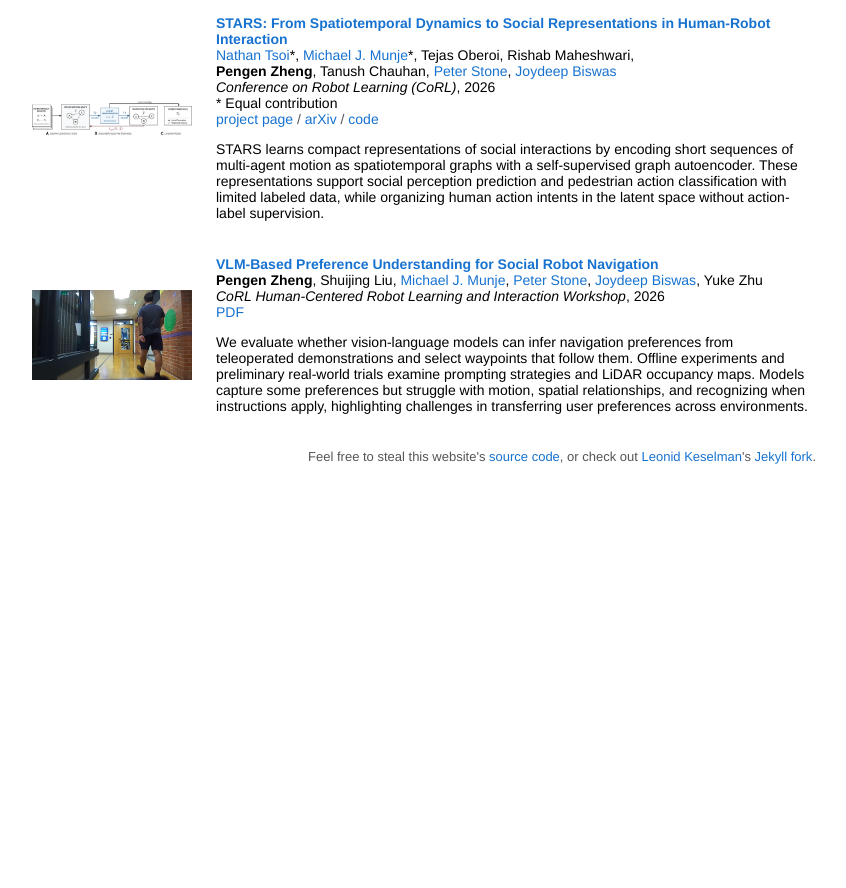
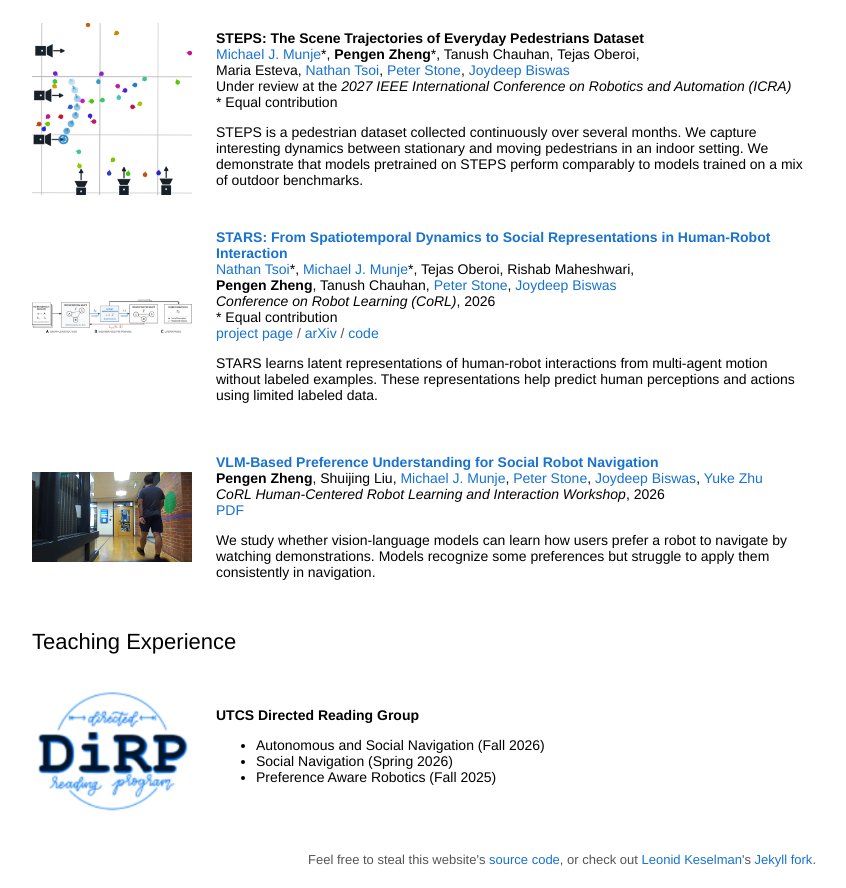
Before and after one commit to zhengpengen/zhengpengen.github.io, a plain HTML site: page index.html in a window 1280 px wide. Shown: the part 425-1313 px from the top of the page, without its empty margins (224-1070 px from the left). Before the commit the page ends 910 px from the top, so only its background shows below. Drawn offline with Linux system fonts and the light colour scheme; a web font is replaced by a local one.

Commit message:
added CV, teaching, STEPS

```diff
--- a/index.html
+++ b/index.html
@@ -4,17 +4,17 @@
     <meta charset="utf-8">
     <title>Pengen Zheng</title>
     <meta name="author" content="Pengen Zheng">
-    <meta name="description" content="Pengen Zheng is a student researcher at UT Austin and a senior in the UT CS Turing Scholars program, advised by Professors Joydeep Biswas and Peter Stone.">
+    <meta name="description" content="Pengen Zheng is a robotics researcher in AMRL and LARG at UT Austin, advised by Professors Joydeep Biswas and Peter Stone, and a senior in the UT CS Turing Scholars program.">
     <meta name="viewport" content="width=device-width, initial-scale=1">
     <meta name="color-scheme" content="light">
     <meta property="og:title" content="Pengen Zheng">
-    <meta property="og:description" content="Student researcher at UT Austin and a senior in the UT CS Turing Scholars program, advised by Professors Joydeep Biswas and Peter Stone.">
+    <meta property="og:description" content="Robotics researcher in AMRL and LARG at UT Austin, advised by Professors Joydeep Biswas and Peter Stone, and a senior in the UT CS Turing Scholars program.">
     <meta property="og:type" content="website">
     <meta property="og:url" content="https://zhengpengen.github.io/">
     <meta property="og:image" content="https://zhengpengen.github.io/images/PengenZheng.jpg">
     <meta name="twitter:card" content="summary">
     <meta name="twitter:title" content="Pengen Zheng">
-    <meta name="twitter:description" content="Student researcher at UT Austin and a senior in the UT CS Turing Scholars program, advised by Professors Joydeep Biswas and Peter Stone.">
+    <meta name="twitter:description" content="Robotics researcher in AMRL and LARG at UT Austin, advised by Professors Joydeep Biswas and Peter Stone, and a senior in the UT CS Turing Scholars program.">
     <meta name="twitter:image" content="https://zhengpengen.github.io/images/PengenZheng.jpg">
     <link rel="preconnect" href="https://fonts.gstatic.com" crossorigin>
     <link rel="stylesheet" type="text/css" href="stylesheet.css">
@@ -26,7 +26,7 @@
         <div class="bio-text">
           <h1 class="name">Pengen Zheng</h1>
           <p>
-            I'm a student researcher at <a href="https://www.utexas.edu/">UT Austin</a>, advised by Professors <a href="https://www.joydeepb.com/">Joydeep Biswas</a> and <a href="https://www.cs.utexas.edu/~pstone/">Peter Stone</a>. I am currently a senior in the <a href="https://www.cs.utexas.edu/turing-scholars-honors-program">UT CS Turing Scholars program</a>.
+            I'm a robotics researcher in <a href="https://amrl.cs.utexas.edu/">AMRL</a> and <a href="https://www.cs.utexas.edu/~pstone/research.shtml">LARG</a> at <a href="https://www.utexas.edu/">UT Austin</a>, advised by Professors <a href="https://www.joydeepb.com/">Joydeep Biswas</a> and <a href="https://www.cs.utexas.edu/~pstone/">Peter Stone</a>. Previously, I conducted research in <a href="https://ut-austin-rpl.github.io/">RPL</a> under the supervision of Professor <a href="https://yukezhu.me/">Yuke Zhu</a>. I am currently a senior in the UT Austin <a href="https://www.cs.utexas.edu/turing-scholars-honors-program">Turing Scholars</a> CS Honors program.
           </p>
           <p>
             I am broadly interested in human-centered robot learning, notably human robot interaction and social navigation.
@@ -36,6 +36,7 @@
           </p>
           <p class="bio-links">
             <a href="mailto:michaelpengenzheng@utexas.edu">Email</a> &nbsp;/&nbsp;
+            <a href="data/Pengen_Zheng_UT_Austin_CV.pdf">CV</a> &nbsp;/&nbsp;
             <a href="https://github.com/zhengpengen">GitHub</a>
           </p>
         </div>
@@ -54,6 +55,18 @@
         <div class="papers">
           <article class="paper">
             <div class="paper-media">
+              <img src="images/steps.png" alt="STEPS dataset illustration showing camera viewpoints and pedestrian trajectories" width="541" height="582" loading="lazy">
+            </div>
+            <div class="paper-info">
+              <span class="papertitle">STEPS: The Scene Trajectories of Everyday Pedestrians Dataset</span>
+              <div class="paper-authors"><a href="https://michaelmunje.com/">Michael J. Munje</a>*, <strong>Pengen Zheng</strong>*, <span class="author">Tanush Chauhan</span>, <span class="author">Tejas Oberoi</span>, <span class="author">Maria Esteva</span>, <a href="https://www.nathantsoi.com/">Nathan Tsoi</a>, <a href="https://www.cs.utexas.edu/~pstone/">Peter Stone</a>, <a href="https://www.joydeepb.com/">Joydeep Biswas</a></div>
+              <div class="paper-venue">Under review at the <em>2027 IEEE International Conference on Robotics and Automation (ICRA)</em></div>
+              <div>* Equal contribution</div>
+              <p class="paper-desc">STEPS is a pedestrian dataset collected continuously over several months. We capture interesting dynamics between stationary and moving pedestrians in an indoor setting. We demonstrate that models pretrained on STEPS perform comparably to models trained on a mix of outdoor benchmarks.</p>
+            </div>
+          </article>
+          <article class="paper">
+            <div class="paper-media">
               <a href="https://larg.github.io/stars/" class="one">
                 <img src="images/stars.png" alt="STARS framework: graph construction, unsupervised pretraining, and linear probing" width="160" height="110" loading="lazy">
               </a>
@@ -64,7 +77,7 @@
               <div class="paper-venue"><em>Conference on Robot Learning (CoRL)</em>, 2026</div>
               <div>* Equal contribution</div>
               <div class="paper-links"><a href="https://larg.github.io/stars/">project page</a> / <a href="https://arxiv.org/abs/2609.40245">arXiv</a> / <a href="https://github.com/ut-amrl/stars">code</a></div>
-              <p class="paper-desc">STARS learns compact representations of social interactions by encoding short sequences of multi-agent motion as spatiotemporal graphs with a self-supervised graph autoencoder. These representations support social perception prediction and pedestrian action classification with limited labeled data, while organizing human action intents in the latent space without action-label supervision.</p>
+              <p class="paper-desc">STARS learns latent representations of human-robot interactions from multi-agent motion without labeled examples. These representations help predict human perceptions and actions using limited labeled data.</p>
             </div>
           </article>
           <article class="paper">
@@ -75,12 +88,31 @@
             </div>
             <div class="paper-info">
               <a href="data/VLM-Based%20Preference%20Understanding%20for%20Social%20Robot%20Navigation.pdf" class="papertitle">VLM-Based Preference Understanding for Social Robot Navigation</a>
-              <div class="paper-authors"><strong>Pengen Zheng</strong>, <span class="author">Shuijing Liu</span>, <a href="https://michaelmunje.com/">Michael J. Munje</a>, <a href="https://www.cs.utexas.edu/~pstone/">Peter Stone</a>, <a href="https://www.joydeepb.com/">Joydeep Biswas</a>, <span class="author">Yuke Zhu</span></div>
+              <div class="paper-authors"><strong>Pengen Zheng</strong>, <span class="author">Shuijing Liu</span>, <a href="https://michaelmunje.com/">Michael J. Munje</a>, <a href="https://www.cs.utexas.edu/~pstone/">Peter Stone</a>, <a href="https://www.joydeepb.com/">Joydeep Biswas</a>, <a href="https://yukezhu.me/">Yuke Zhu</a></div>
               <div class="paper-venue"><em>CoRL Human-Centered Robot Learning and Interaction Workshop</em>, 2026</div>
               <div class="paper-links"><a href="data/VLM-Based%20Preference%20Understanding%20for%20Social%20Robot%20Navigation.pdf">PDF</a></div>
-              <p class="paper-desc">We evaluate whether vision-language models can infer navigation preferences from teleoperated demonstrations and select waypoints that follow them. Offline experiments and preliminary real-world trials examine prompting strategies and LiDAR occupancy maps. Models capture some preferences but struggle with motion, spatial relationships, and recognizing when instructions apply, highlighting challenges in transferring user preferences across environments.</p>
+              <p class="paper-desc">We study whether vision-language models can learn how users prefer a robot to navigate by watching demonstrations. Models recognize some preferences but struggle to apply them consistently in navigation.</p>
             </div>
           </article>
+        </div>
+      </section>
+
+      <section aria-labelledby="teaching-heading">
+        <div class="section-header">
+          <h2 id="teaching-heading">Teaching Experience</h2>
+        </div>
+        <div class="misc-row">
+          <div class="paper-media">
+            <img src="images/utcs-directed-reading.png" alt="UTCS Directed Reading Program logo" width="217" height="178" loading="lazy">
+          </div>
+          <div class="misc-links">
+            <strong>UTCS Directed Reading Group</strong>
+            <ul>
+              <li>Autonomous and Social Navigation (Fall 2026)</li>
+              <li>Social Navigation (Spring 2026)</li>
+              <li>Preference Aware Robotics (Fall 2025)</li>
+            </ul>
+          </div>
         </div>
       </section>
 
```
Also changed, not shown: images/steps.png (added), images/utcs-directed-reading.png (added), 1 other file.
